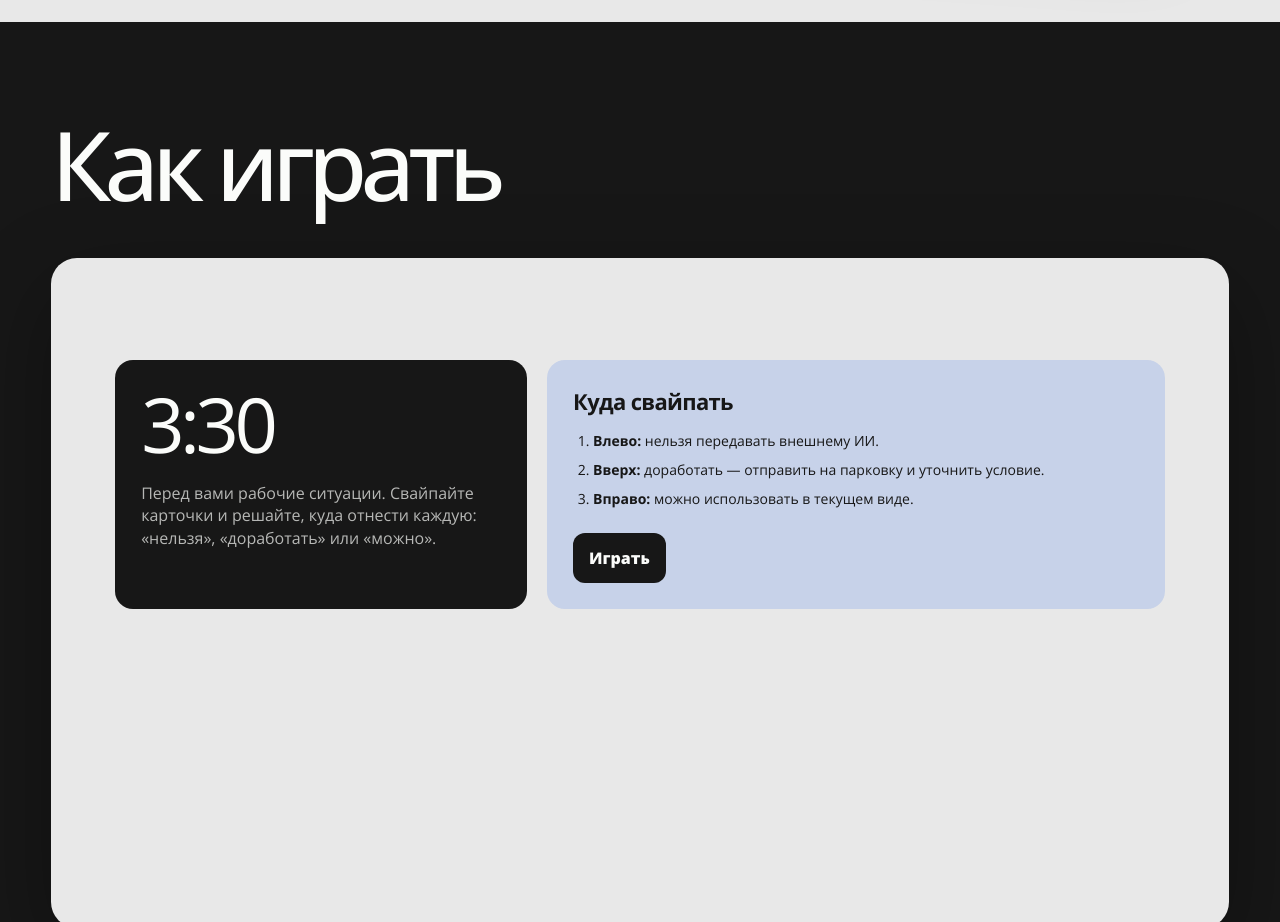
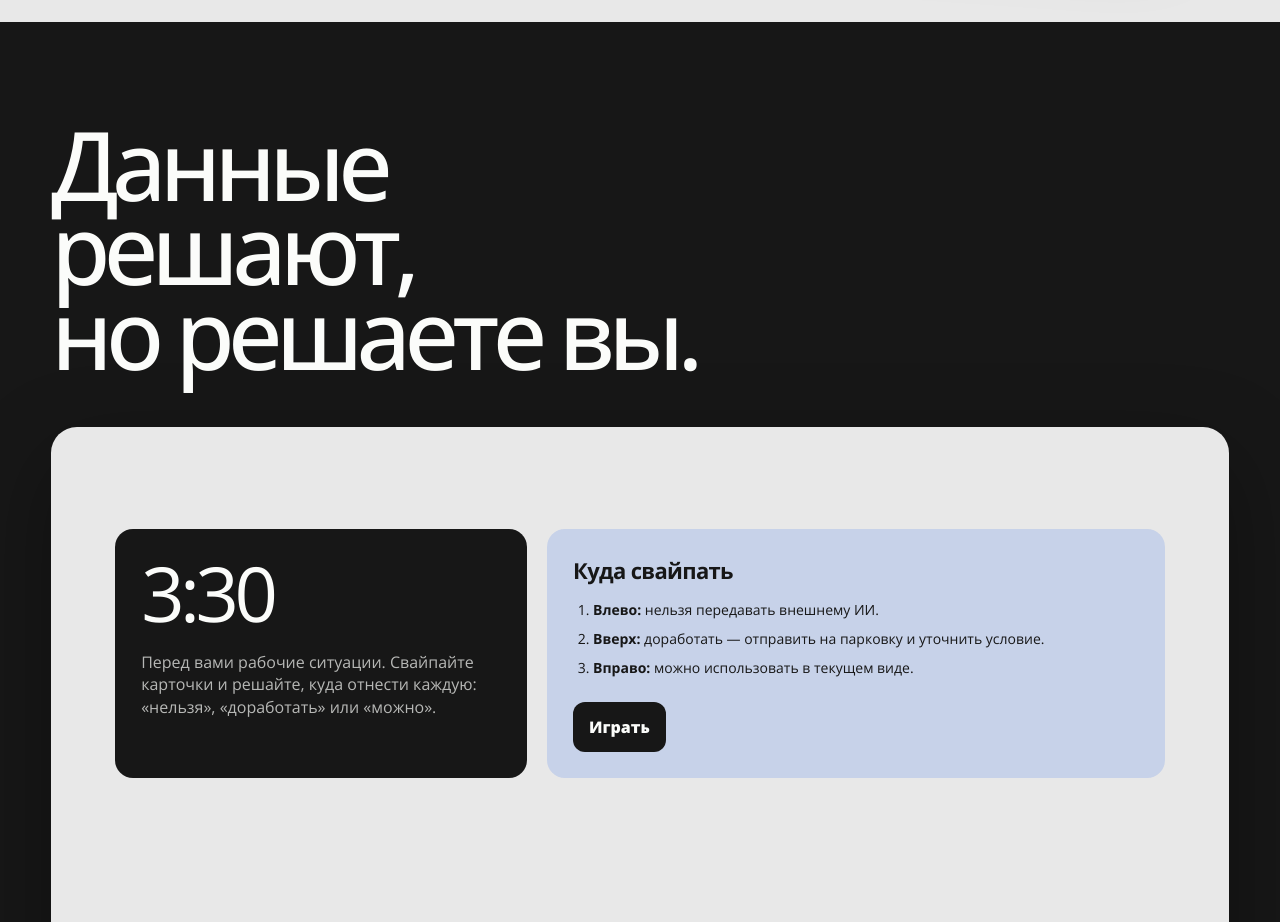
Before and after one commit to tagirik/aigame, a plain HTML site: page index.html in a window 1280 px wide. Shown: the part 800-1722 px from the top of the page. Drawn offline with Linux system fonts and the light colour scheme.

Commit message:
Add files via upload

```diff
--- a/index.html
+++ b/index.html
@@ -47,7 +47,7 @@
       <section class="game-section" id="game" aria-labelledby="game-title">
         <div class="section-heading">
           <div>
-            <h2 id="game-title">Как играть</h2>
+            <h2 id="game-title">Данные решают,<br />но решаете вы.</h2>
           </div>
         </div>
         <div id="app-root" class="app-frame" aria-live="polite">
```
